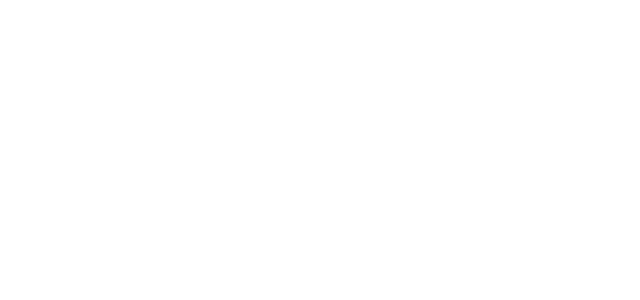
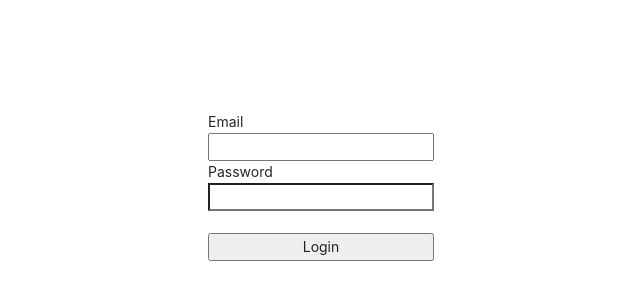
Before and after one commit to Joon-na-Seriously/seungjohan-node-react-basic, a React (Create React App) app in the folder client/: page /login in a window 1280 px wide. Shown: the part 214-514 px from the top of the page, without its empty margins (319-959 px from the left). Built offline with nearby package versions, Linux system fonts and the light colour scheme.

Commit message:
setting login n setting with backend

```diff
--- a/client/package.json
+++ b/client/package.json
@@ -6,13 +6,18 @@
     "@testing-library/jest-dom": "^5.14.1",
     "@testing-library/react": "^11.2.7",
     "@testing-library/user-event": "^12.8.3",
+    "antd": "^4.16.7",
     "axios": "^0.21.1",
     "http-proxy-middleware": "^2.0.1",
     "react": "^17.0.2",
     "react-dom": "^17.0.2",
+    "react-redux": "^7.2.4",
     "react-router": "^5.2.0",
     "react-router-dom": "^5.2.0",
     "react-scripts": "4.0.3",
+    "redux": "^4.1.0",
+    "redux-promise": "^0.6.0",
+    "redux-thunk": "^2.3.0",
     "web-vitals": "^1.1.2"
   },
   "scripts": {
--- a/client/src/App.js
+++ b/client/src/App.js
@@ -20,8 +20,8 @@
       <div>
         <Switch>
           <Route exact path="/" component={LandingPage}/>
-          <Route exact path="/loginpage" component={LoginPage}/>
-          <Route exact path="/registerpage" component={RegisterPage} />
+          <Route exact path="/login" component={LoginPage}/>
+          <Route exact path="/register" component={RegisterPage} />
         </Switch>
       </div>
     </Router>
--- /dev/null
+++ b/client/src/_actions/types.js
@@ -0,0 +1,2 @@
+// type들만 관리하는 곳
+export const LOGIN_USER = "login_user";
--- /dev/null
+++ b/client/src/_actions/user_actions.js
@@ -0,0 +1,21 @@
+import axios from 'axios';
+
+// For type
+import {
+    LOGIN_USER
+} from './types';
+
+// LoginPage의 body에 email,pw를 parameter를 통해서 받는 것임.
+export function loginUser(dataToSubmit) {
+
+    // server에게서 받은 data를 request에 저장 후
+    const request = axios.post('/api/users/login', dataToSubmit)
+        .then(response => response.data)
+
+    // Reducer에게 보내줘야한다.
+    // previousState과 action을 조합해서 nextState를 만들어야한다.
+    return {
+        type: LOGIN_USER,
+        payload: request
+    }
+}
--- /dev/null
+++ b/client/src/_reducers/index.js
@@ -0,0 +1,9 @@
+import { combineReducers } from "redux";
+import user from './user_reducer';
+//import commen from './comment_reducer';
+
+const  rootReducer = combineReducers({
+    user
+})
+
+export default rootReducer;
--- /dev/null
+++ b/client/src/_reducers/user_reducer.js
@@ -0,0 +1,18 @@
+// for type
+import {
+    LOGIN_USER
+} from '../_actions/types';
+
+export default function (state={}, action) {
+
+    switch (action.type) {
+        case LOGIN_USER:
+            // spread operator ... => state를 그냥 그대로 가져오는 것 => 빈 상태
+            return {...state, loginSuccess: action.payload }
+            break;
+
+        default:
+            return state;
+
+    }
+}
--- a/client/src/components/views/LandingPage/LandingPage.js
+++ b/client/src/components/views/LandingPage/LandingPage.js
@@ -9,7 +9,10 @@
     }, [])
 
     return (
-        <div>
+        <div style={{
+            display: 'flex', justifyContent: 'center', alignItems: 'center'
+            , width: '100%', height: '100vh'
+        }}>
             LandingPage
         </div>
     )
--- a/client/src/components/views/LoginPage/LoginPage.js
+++ b/client/src/components/views/LoginPage/LoginPage.js
@@ -1,9 +1,71 @@
-import React, {Component} from 'react';
+import React, { useState } from 'react';
+import Axios from 'axios'
+import { useDispatch } from 'react-redux';
+import { loginUser } from '../../../_actions/user_actions';
 
-function LoginPage() {
+
+function LoginPage(props) {
+
+    const dispatch = useDispatch();
+
+    const [Email, setEmail] = useState("")
+    const [Password, setPassword] = useState("")
+
+    const onEmailHandler = (event) => {
+        setEmail(event.currentTarget.value)
+    }
+
+    const onPasswordHandler = (event)  => {
+        setPassword(event.currentTarget.value)
+    }
+
+    const onSubmitHandler = (event) => {
+        // 이 역할은 페이지가 refresh되는 것을 막아줌
+        // 해당 페이지에서 refresh가 되면 그 페이지에서 해야하는 일들을 수행하지 못한다.
+        event.preventDefault();
+
+        console.log('Email', Email)
+        console.log('Password', Password)
+
+        let body = {
+            email: Email,
+            password: Password
+        }
+
+        dispatch(loginUser(body))
+            .then(response => {
+                if(response.payload.loginSuccess) {
+                    // React에서는 페이지이동을 다음과 같이 한다.
+                    props.history.push('/')
+                } else {
+                    alert('Error, Login False')
+                }
+            })
+
+    }
+
     return (
-        <div>
-            LoginPage
+        <div style={{
+            display: 'flex', justifyContent: 'center', alignItems: 'center'
+            , width: '100%', height: '100vh'
+        }}>
+
+            <form style={{
+                display: 'flex', flexDirection: 'column'}}
+                onSubmit={onSubmitHandler}
+            >
+                <label>Email</label>
+                <input type="email" value={Email} onChange={onEmailHandler} />
+                <label>Password</label>
+                <input type="password" value={Password} onChange={onPasswordHandler} />
+
+                <br/>
+                <button>
+                    Login
+                </button>
+
+            </form>
+
         </div>
     );
 }
--- a/client/src/index.js
+++ b/client/src/index.js
@@ -4,10 +4,31 @@
 import App from "./App";
 import reportWebVitals from "./reportWebVitals";
 
+//Redux
+import { Provider } from "react-redux";
+
+import 'antd/dist/antd.css';
+
+//Redux middleware
+import {applyMiddleware, createStore} from "redux"; // or 'antd/dist/antd.less'
+import promiseMiddleware from 'redux-promise'
+import ReduxThunk from "redux-thunk";
+
+//reducer
+import Reducer from './_reducers';
+
+//middleware for promise, thunk
+const createStoreWithMiddleWare = applyMiddleware(promiseMiddleware, ReduxThunk)(createStore)
+
 ReactDOM.render(
-  <React.StrictMode>
+  <Provider
+    store={createStoreWithMiddleWare(Reducer,
+        window.__REDUX_DEVTOOLS_EXTENSION__ &&
+        window.__REDUX_DEVTOOLS_EXTENSION__()
+        )}
+  >
     <App />
-  </React.StrictMode>,
+  </Provider>,
   document.getElementById("root")
 );
 
--- a/package.json
+++ b/package.json
@@ -6,13 +6,15 @@
   "scripts": {
     "start": "node server/index.js",
     "backend": "nodemon server/index.js",
-    "test": "echo \"Error: no test specified\" && exit 1"
+    "test": "echo \"Error: no test specified\" && exit 1",
+    "dev": "concurrently \"npm run backend\" \"npm run start --prefix client\""
   },
   "author": "seungjohan",
   "license": "ISC",
   "dependencies": {
     "bcrypt": "^5.0.1",
     "body-parser": "^1.19.0",
+    "concurrently": "^6.2.0",
     "cookie-parser": "^1.4.5",
     "express": "^4.17.1",
     "jsonwebtoken": "^8.5.1",
```
Also changed, not shown: 2 other files (tests, documents, lock files or other folders).
